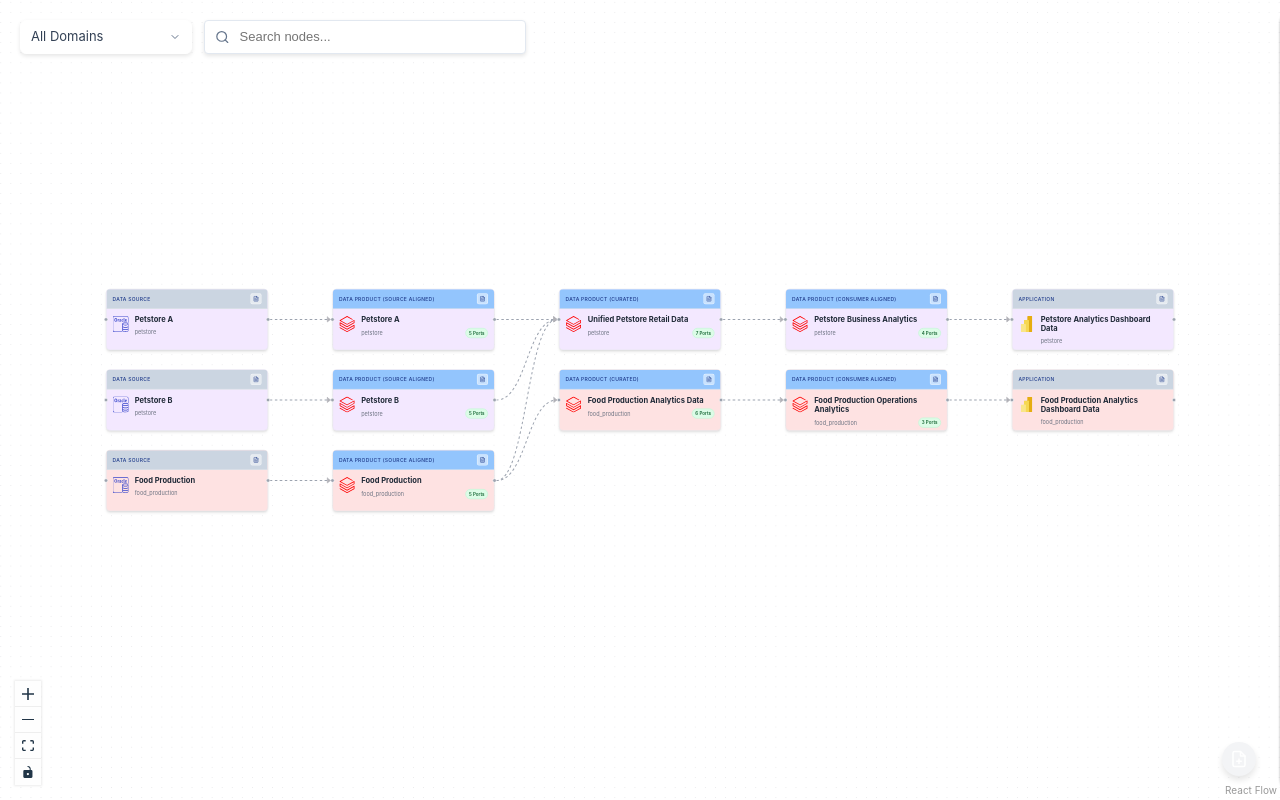
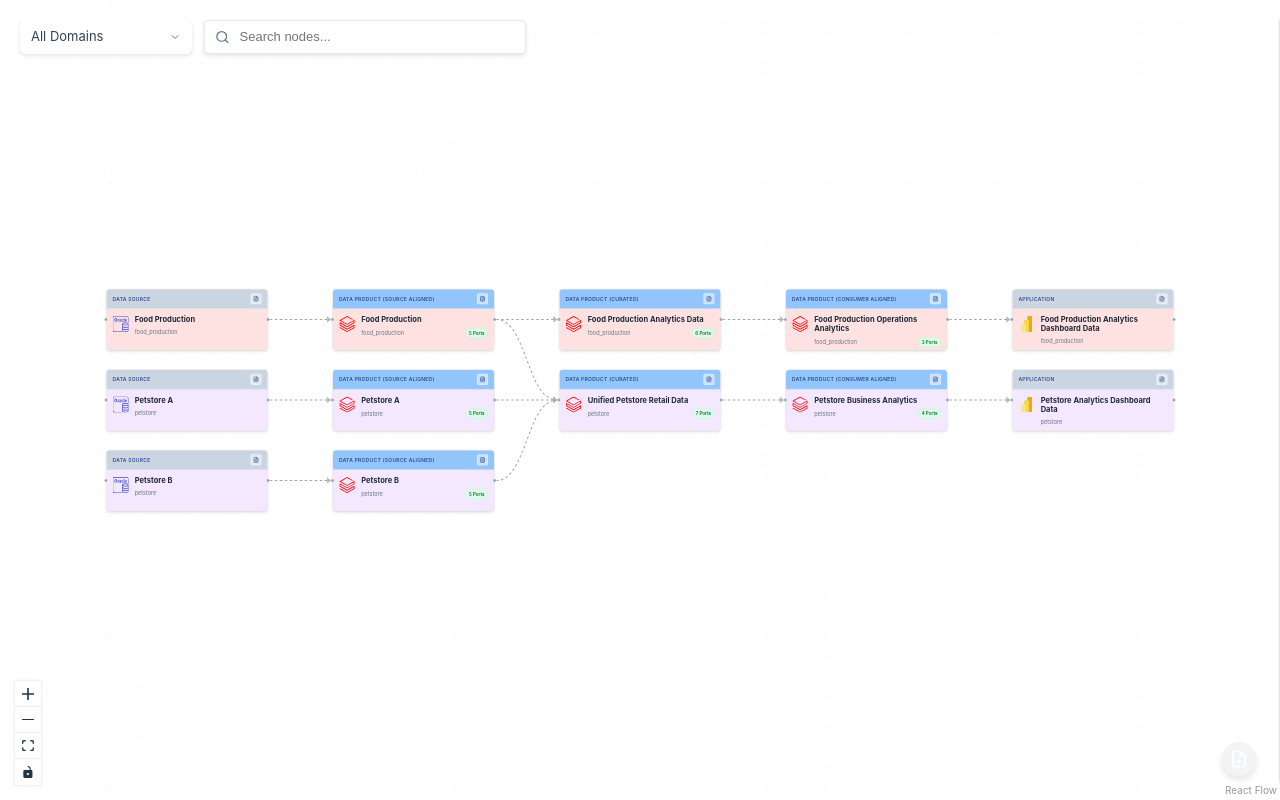
Before and after one commit to joaovicente/data-mesh-viewer, a React (Vite) app: page / in a window 1280 px wide. Built offline with nearby package versions, Linux system fonts and the light colour scheme.

Commit message:
Relayout after domains are selected/unselected

```diff
--- a/src/Flow.jsx
+++ b/src/Flow.jsx
@@ -750,7 +750,7 @@ function Flow() {
             return []; // No matches
         }
         if (selectedDomains.length === 0 && globalFilterText === '') {
-            return nodes; // No filters, show all
+            return nodes; // No filters, show all (original positions)
         }
 
         // 2. Identify Neighbors (Producers and Consumers) of Primary Matches
@@ -774,10 +774,48 @@ function Flow() {
 
         // 3. Union of Primary + Neighbors
         const finalIds = new Set([...primaryIds, ...neighborIds]);
-
-        return nodes.filter(n => finalIds.has(n.id));
-
-    }, [nodes, selectedDomains, globalFilterText, dataMeshRegistry, selection.id]);
+        const filteredNodes = nodes.filter(n => finalIds.has(n.id));
+
+        // 4. Dynamic Relayout for Filtered View
+        // Sort nodes by tier (columnNumber) then by domain then by label to ensure consistent vertical order
+        const sortedNodes = [...filteredNodes].sort((a, b) => {
+            const tierA = a.data.originalData?.customProperties?.find(p => p.property === 'dataProductTier')?.value;
+            const tierB = b.data.originalData?.customProperties?.find(p => p.property === 'dataProductTier')?.value;
+            const colA = config.tiers?.[tierA]?.columnNumber || 1;
+            const colB = config.tiers?.[tierB]?.columnNumber || 1;
+            if (colA !== colB) return colA - colB;
+
+            // Secondary sort by domain
+            if (a.data.subtitle !== b.data.subtitle) {
+                return a.data.subtitle.localeCompare(b.data.subtitle);
+            }
+
+            // Tertiary sort by label
+            return a.data.label.localeCompare(b.data.label);
+        });
+
+        const columnY = {};
+        const COLUMN_SPACING = 450;
+        const NODE_HEIGHT = 120;
+        const VERTICAL_GAP = 40;
+        const VERTICAL_STEP = NODE_HEIGHT + VERTICAL_GAP;
+
+        return sortedNodes.map(node => {
+            const tier = node.data.originalData?.customProperties?.find(p => p.property === 'dataProductTier')?.value;
+            const tierConfig = config.tiers?.[tier] || {};
+            const columnNumber = tierConfig.columnNumber !== undefined ? tierConfig.columnNumber : 1;
+
+            const x = (columnNumber - 1) * COLUMN_SPACING;
+            const y = columnY[columnNumber] || 0;
+            columnY[columnNumber] = y + VERTICAL_STEP;
+
+            return {
+                ...node,
+                position: { x, y }
+            };
+        });
+
+    }, [nodes, selectedDomains, globalFilterText, dataMeshRegistry, selection.id, config.tiers]);
 
 
     const visibleNodes = contractViewNodes || lineageViewNodes || meshFilterNodes || nodes;
@@ -853,12 +891,12 @@ function Flow() {
 
     // Fit view on load/change
     React.useEffect(() => {
-        if (rfInstance && !isLoading && nodes.length > 0) {
+        if (rfInstance && !isLoading && visibleNodes.length > 0) {
             window.requestAnimationFrame(() => {
                 rfInstance.fitView({ duration: 800, padding: 0.2 });
             });
         }
-    }, [selection.id, rfInstance, isLoading, nodes.length]);
+    }, [selection.id, rfInstance, isLoading, visibleNodes.length, selectedDomains, globalFilterText]);
 
     const visibleEdges = React.useMemo(() => {
         // If Contract View, show relationship edges
```
